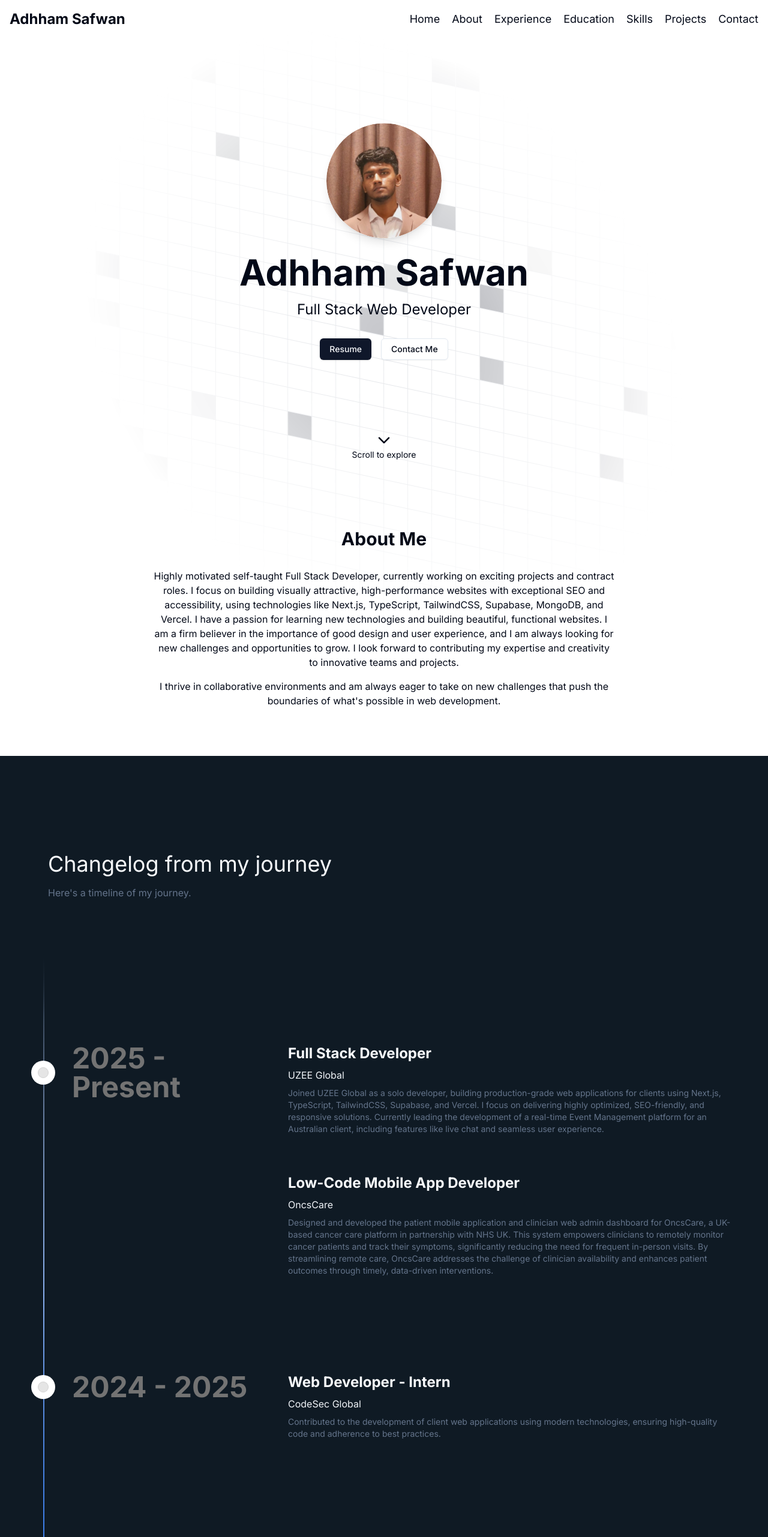
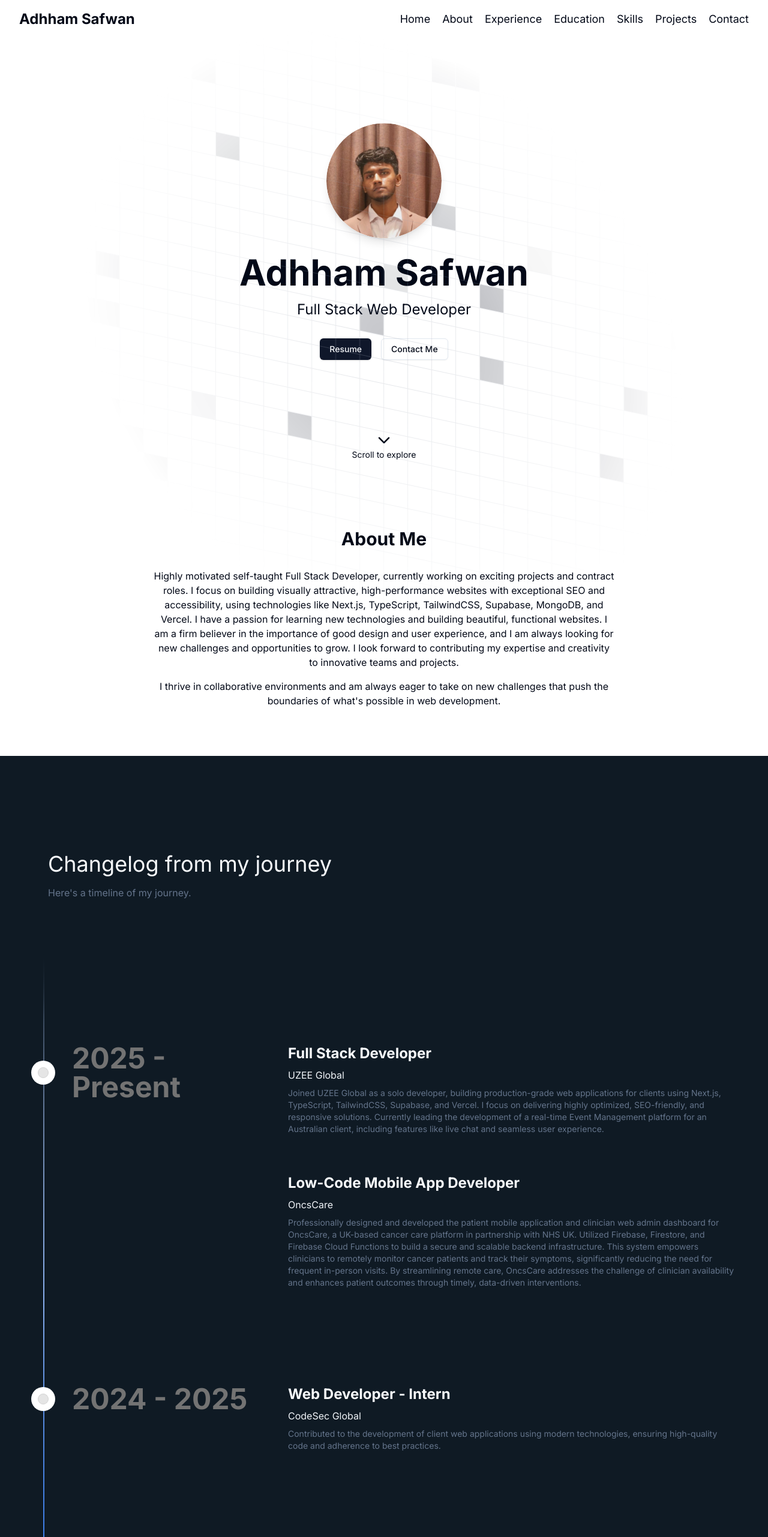
Before and after one commit to adhhamdev/my-portfolio, a Next.js app: page / in a window 1280 px wide. Shown: the top 2562 px of the page at 60% size. Built offline with nearby package versions, Linux system fonts and the light colour scheme.

Commit message:
Refactor layout and components for improved structure and styling consistency, including updates to the Experience and Projects sections for better readability and responsiveness.

```diff
--- a/app/layout.tsx
+++ b/app/layout.tsx
@@ -98,7 +98,7 @@ export default function RootLayout({
           repeatDelay={1}
           className={cn(
             "[mask-image:radial-gradient(500px_circle_at_center,white,transparent)]",
-          "inset-x-0 inset-y-[-30%] h-[200%] skew-y-12 fixed z-[-1]",
+            "inset-x-0 inset-y-[-30%] h-[200%] skew-y-12 fixed",
           )}
         />
       </body>
--- a/components/Experience.tsx
+++ b/components/Experience.tsx
@@ -11,7 +11,7 @@ function ExperienceItem({ title, company, href, description }: { title: string,
       <div className='flex flex-col gap-2'>
         <h3 className='text-2xl font-bold'>{title}</h3>
         <p className='text-accent'>
-       <a  href={href} target='_blank' rel='noopener noreferrer'>{company}</a>
+          <a href={href} target='_blank' rel='noopener noreferrer'>{company}</a>
         </p>
         <p className='text-sm text-muted-foreground'>
           {description}
@@ -28,7 +28,12 @@ export default function Experience() {
       content:
         <div className='flex flex-col gap-16'>
           <ExperienceItem title='Full Stack Developer' company='UZEE Global' href='https://www.linkedin.com/company/uzee-global' description='Joined UZEE Global as a solo developer, building production-grade web applications for clients using Next.js, TypeScript, TailwindCSS, Supabase, and Vercel. I focus on delivering highly optimized, SEO-friendly, and responsive solutions. Currently leading the development of a real-time Event Management platform for an Australian client, including features like live chat and seamless user experience.' />
-        <ExperienceItem title='Low-Code Mobile App Developer' company='OncsCare' href='https://www.linkedin.com/company/oncs-digital' description='Designed and developed the patient mobile application and clinician web admin dashboard for OncsCare, a UK-based cancer care platform in partnership with NHS UK. This system empowers clinicians to remotely monitor cancer patients and track their symptoms, significantly reducing the need for frequent in-person visits. By streamlining remote care, OncsCare addresses the challenge of clinician availability and enhances patient outcomes through timely, data-driven interventions.' />
+          <ExperienceItem
+            title='Low-Code Mobile App Developer'
+            company='OncsCare'
+            href='https://www.linkedin.com/company/oncs-digital'
+            description='Professionally designed and developed the patient mobile application and clinician web admin dashboard for OncsCare, a UK-based cancer care platform in partnership with NHS UK. Utilized Firebase, Firestore, and Firebase Cloud Functions to build a secure and scalable backend infrastructure. This system empowers clinicians to remotely monitor cancer patients and track their symptoms, significantly reducing the need for frequent in-person visits. By streamlining remote care, OncsCare addresses the challenge of clinician availability and enhances patient outcomes through timely, data-driven interventions.'
+          />
         </div>
     },
     {
--- a/components/Header.tsx
+++ b/components/Header.tsx
@@ -46,7 +46,7 @@ export default function Header({
         ? 'bg-background/80 backdrop-blur-sm border-b'
         : 'bg-transparent'
         }`}>
-      <nav className='container mx-auto px-4 py-4 flex justify-between items-center'>
+      <nav className='container mx-auto px-4 md:px-8 py-4 flex justify-between items-center'>
         <a href='#home' className='text-2xl font-bold'>
           Adhham Safwan
         </a>
--- a/components/ui/timeline.tsx
+++ b/components/ui/timeline.tsx
@@ -40,7 +40,7 @@ export const Timeline = ({ data }: { data: TimelineEntry[] }) => {
       ref={containerRef}
     >
       <div className="max-w-7xl mx-auto py-20 px-4 md:px-8 lg:px-10">
-        <h2 className="text-lg md:text-4xl mb-4 dark:text-white max-w-4xl">
+        <h2 className="text-lg md:text-4xl mb-4 text-dark-bg-foreground max-w-4xl">
           Changelog from my journey
         </h2>
         <p className="text-muted-foreground text-sm md:text-base max-w-sm">
```
Also changed, not shown: components/Projects.tsx (+7 -9 lines). Lines whose indentation alone changed are shown as unchanged.
